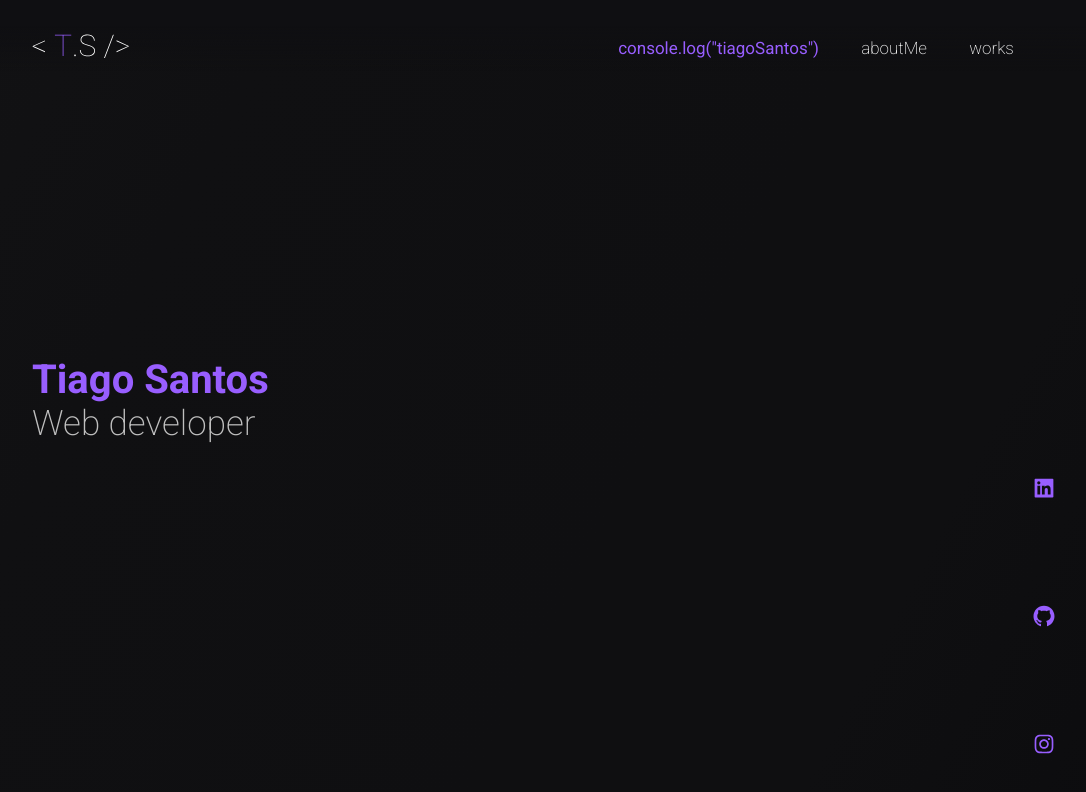
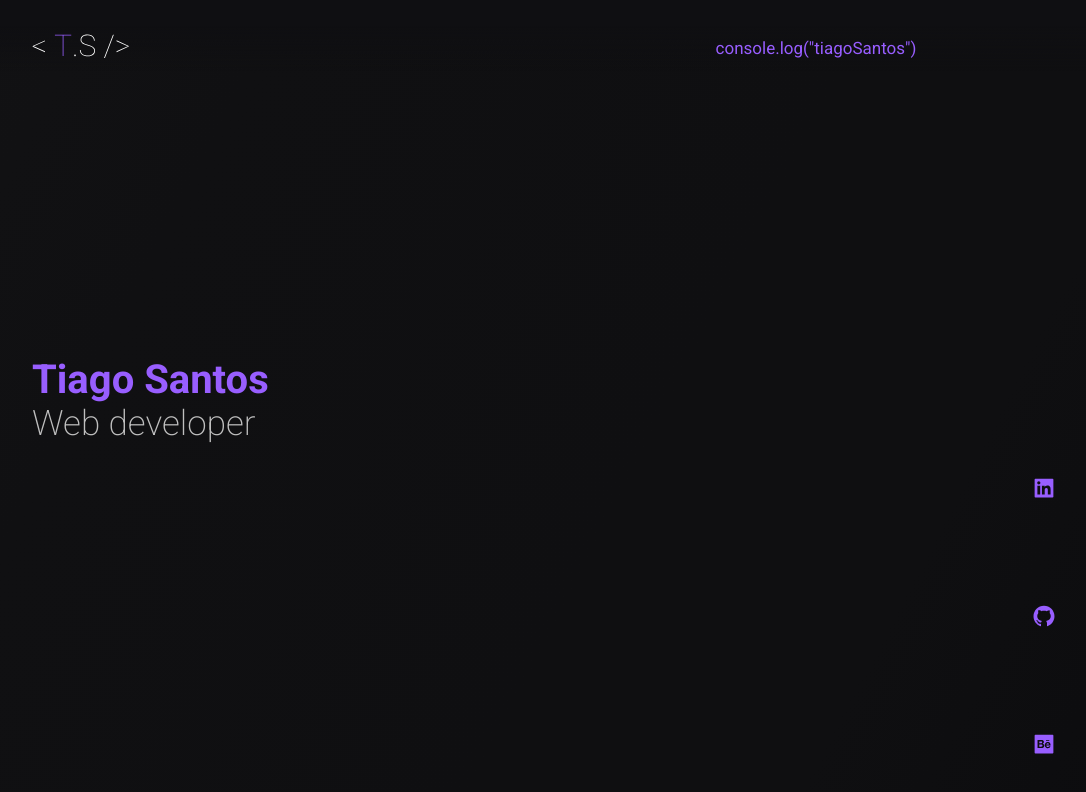
Before and after one commit to Tigas29/T.S-, a React (Create React App) app: page /home in a window 1280 px wide. Shown: the top 792 px of the page, without its empty margins (96-1182 px from the left). Built offline with nearby package versions, Linux system fonts and the light colour scheme.

Commit message:
project releases updates

```diff
--- a/src/components/header/index.jsx
+++ b/src/components/header/index.jsx
@@ -39,7 +39,7 @@ export function Header() {
                   console.log("tiagoSantos")
                 </ul>
               </Link>
-              <Link to="">
+              {/* <Link to="">
                 <ul
                   className={`${path === "/" ? " color Options" : "Options"}`}
                 >
@@ -52,7 +52,7 @@ export function Header() {
                 >
                   works
                 </ul>
-              </Link>
+              </Link> */}
             </li>
           </div>
         </div>
--- a/src/pages/portifolio/index.jsx
+++ b/src/pages/portifolio/index.jsx
@@ -6,7 +6,7 @@ import "animate.css";
 import {
   AiFillGithub,
   AiFillLinkedin,
-  AiOutlineInstagram,
+  AiOutlineBehanceSquare,
 } from "react-icons/ai";
 export function Portifolio() {
   return (
@@ -37,11 +37,8 @@ export function Portifolio() {
               >
                 <AiFillGithub className="iconsMedia" />
               </a>
-              <a
-                href="https://www.instagram.com/_santostiagoo/"
-                target="blanked"
-              >
-                <AiOutlineInstagram className="iconsMedia" />
+              <a href="https://www.behance.net/tiagosantos67" target="blanked">
+                <AiOutlineBehanceSquare className="iconsMedia" />
               </a>
             </div>
           </div>
```
